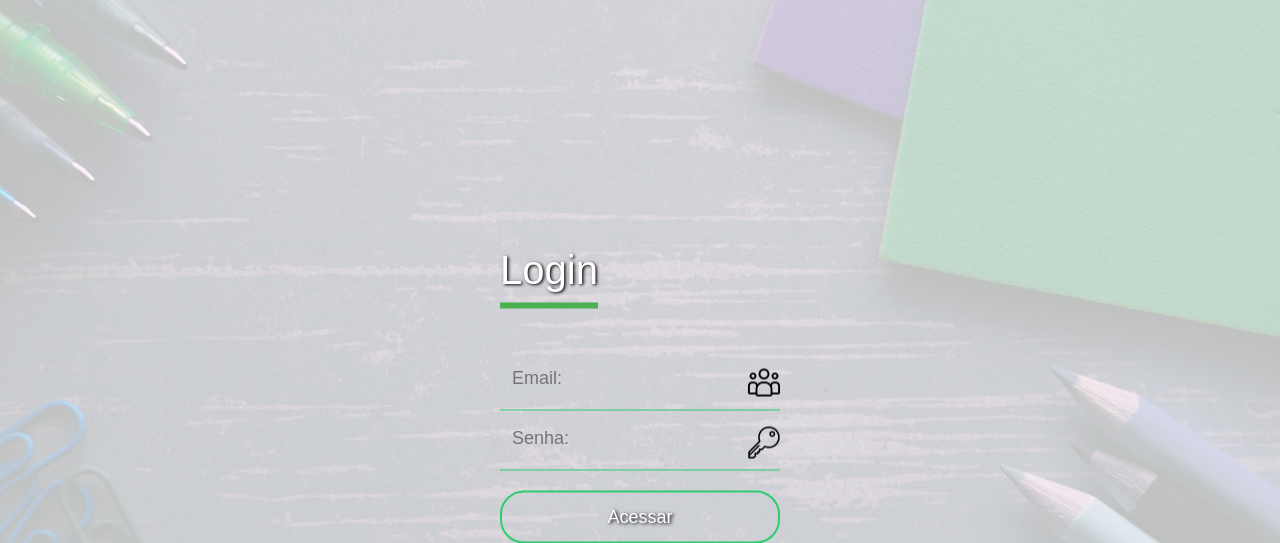
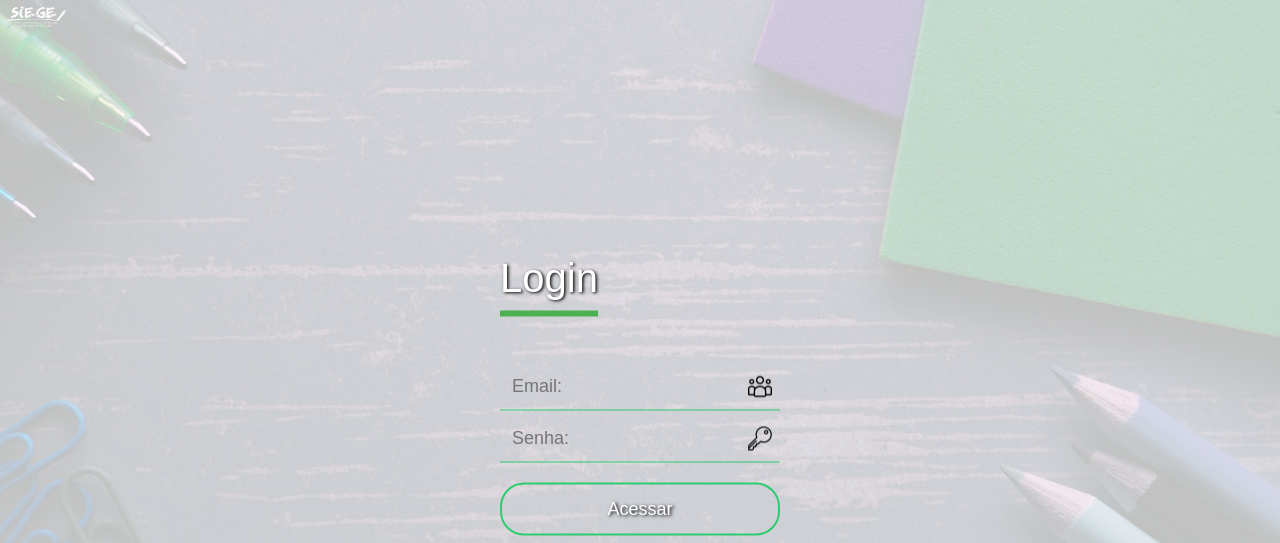
Before and after one commit to Thiago-Henrique-Santos/SIEGE, a PHP site: page /login.html in a window 1280 px wide. Shown: the top 543 px of the page. Run offline with PHP 8.4, Linux system fonts and the light colour scheme.

Commit message:
Coloquei logo do siege na página de login e acrescentei uns códigos css para a div flex-container e para a  imagem

```diff
--- a/CSS/login.css
+++ b/CSS/login.css
@@ -80,3 +80,23 @@
   .box input[type = "button"]:hover{
     background: #4caf50;
   }
+
+.flex-container {
+    display: inline-flex;
+    flex-direction: row;
+    flex-wrap: nowrap;
+    flex-flow: row nowrap;
+    justify-content: flex-start;
+    align-items: flex-start;
+    flex-basis: 40%;
+}
+
+.logo {
+    height:33px;
+    z-index: 3;
+}
+.logo img {
+    height: 100%;
+    object-fit: contain;
+    object-position: center;
+}
--- a/login.html
+++ b/login.html
@@ -11,6 +11,12 @@
 </head>
 
 <body>
+    <div class="flex-container">
+        <a href="index.html" class="logo">
+           <img src="Imagens/logo_transparente.png" alt="logo do siege">
+        </a>
+    </div>
+
     <div class="login-box">
         <form class="box" action="principal_diretor.html" method="post">
             <h1>Login</h1>
```
Also changed, not shown: Imagens/key.png, Imagens/logo_transparente.png (added), Imagens/user.png.
